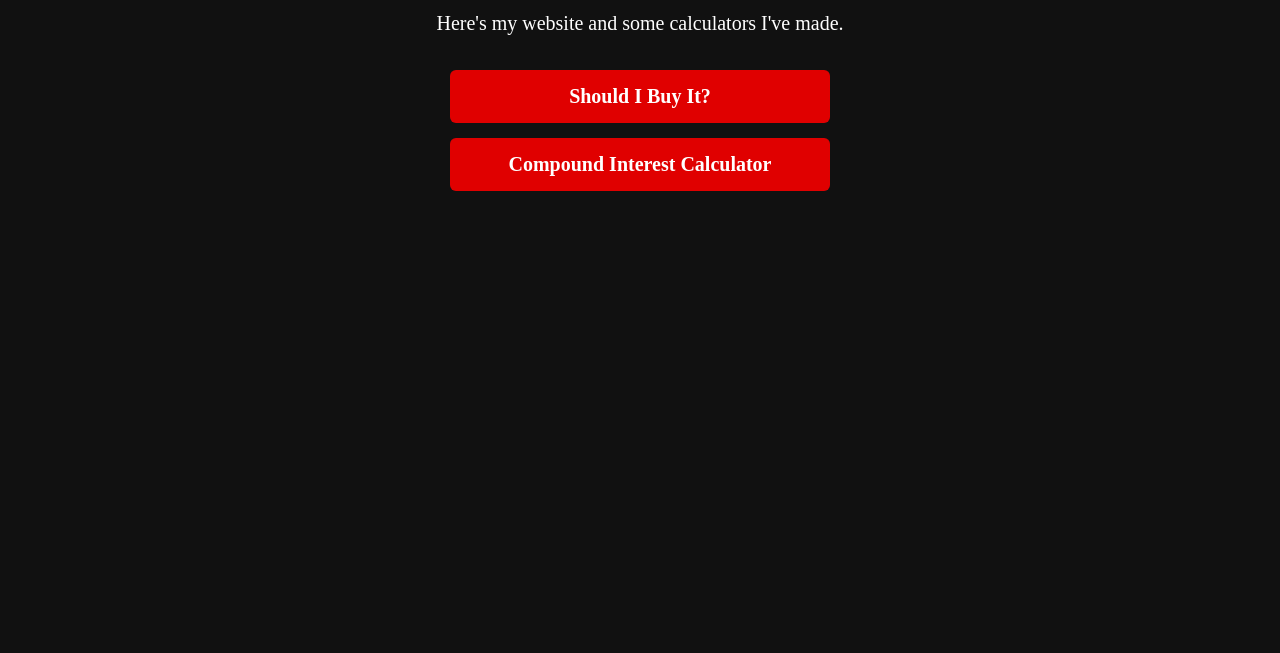
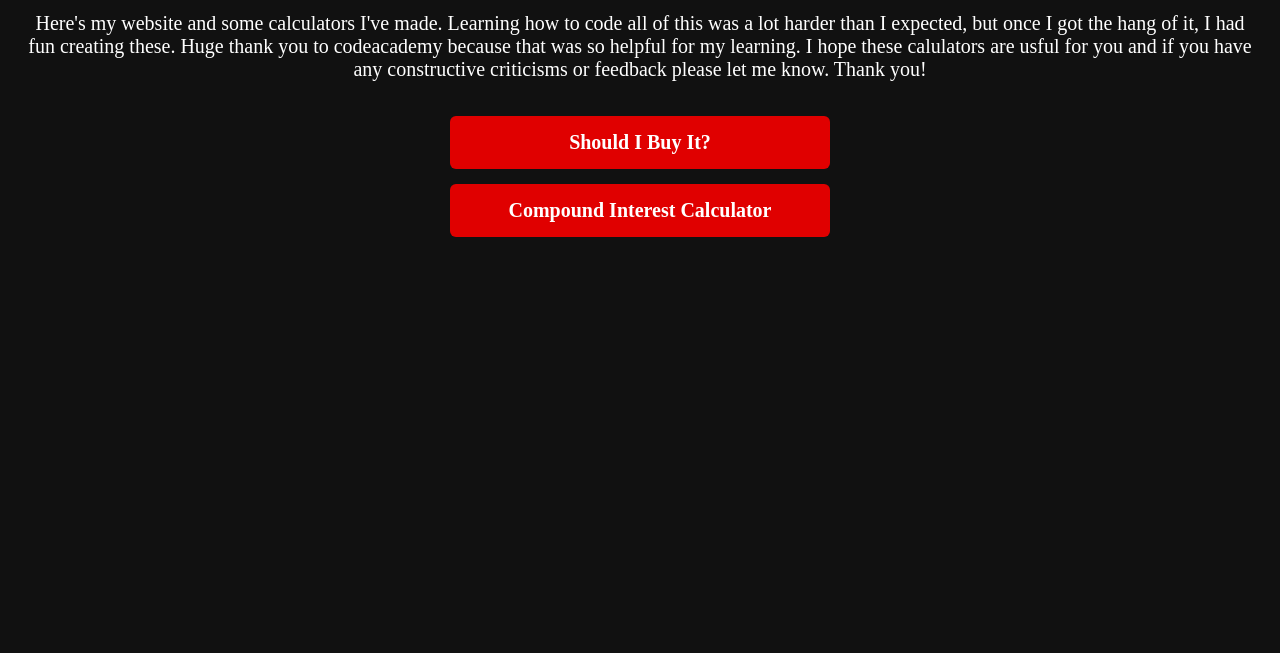
Before and after one commit to elliottelenich-lgtm/finance-calculator, a plain HTML site: page index.html in a window 1280 px wide. Shown: the part 147-800 px from the top of the page. Drawn offline with Linux system fonts and the light colour scheme.

Commit message:
Update <p> index.html

```diff
--- a/index.html
+++ b/index.html
@@ -2,7 +2,6 @@
 <html>
 <head>
 <title>My Finance Website</title>
-
 <style>
 body {
     background: #111;
@@ -45,7 +44,7 @@ a:hover {
 
 <h1>Welcome!</h1>
 
-<p>Here's my website and some calculators I've made.</p>
+<p>Here's my website and some calculators I've made. Learning how to code all of this was a lot harder than I expected, but once I got the hang of it, I had fun creating these. Huge thank you to codeacademy because that was so helpful for my learning. I hope these calulators are usful for you and if you have any constructive criticisms or feedback please let me know. Thank you! </p>
 
 <a href="https://elliottelenich-lgtm.github.io/finance-calculator/sibuy.html">
     Should I Buy It?
```
